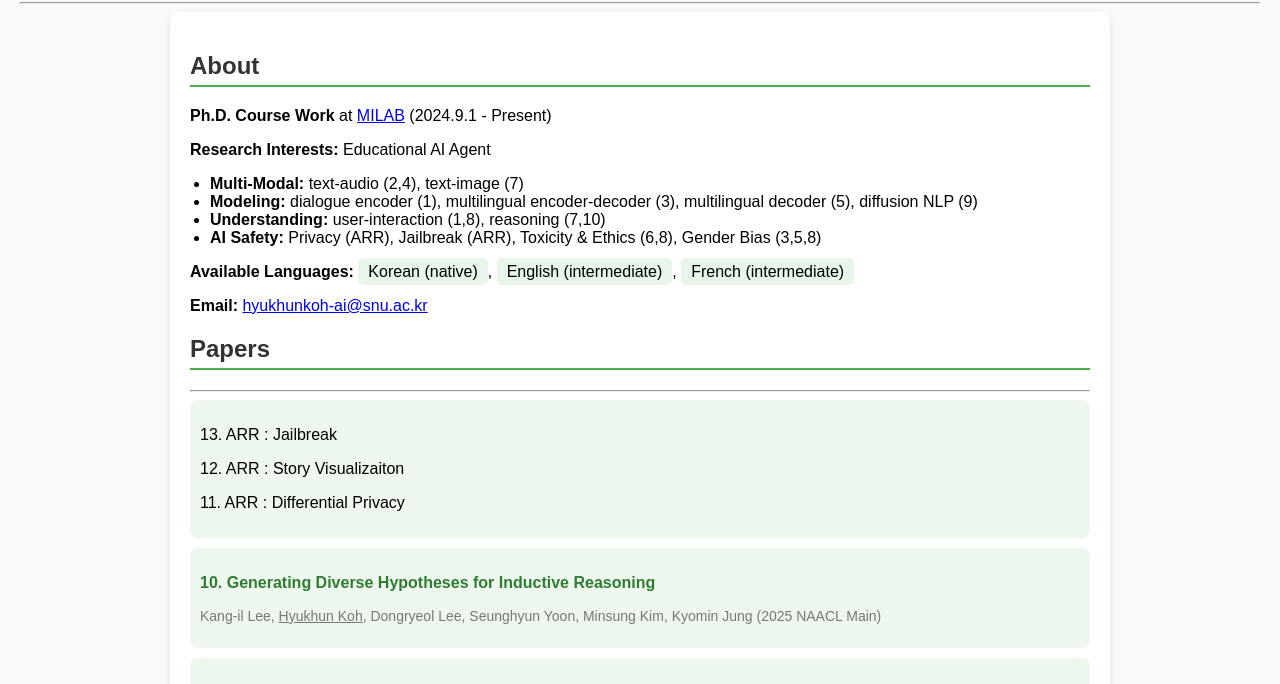
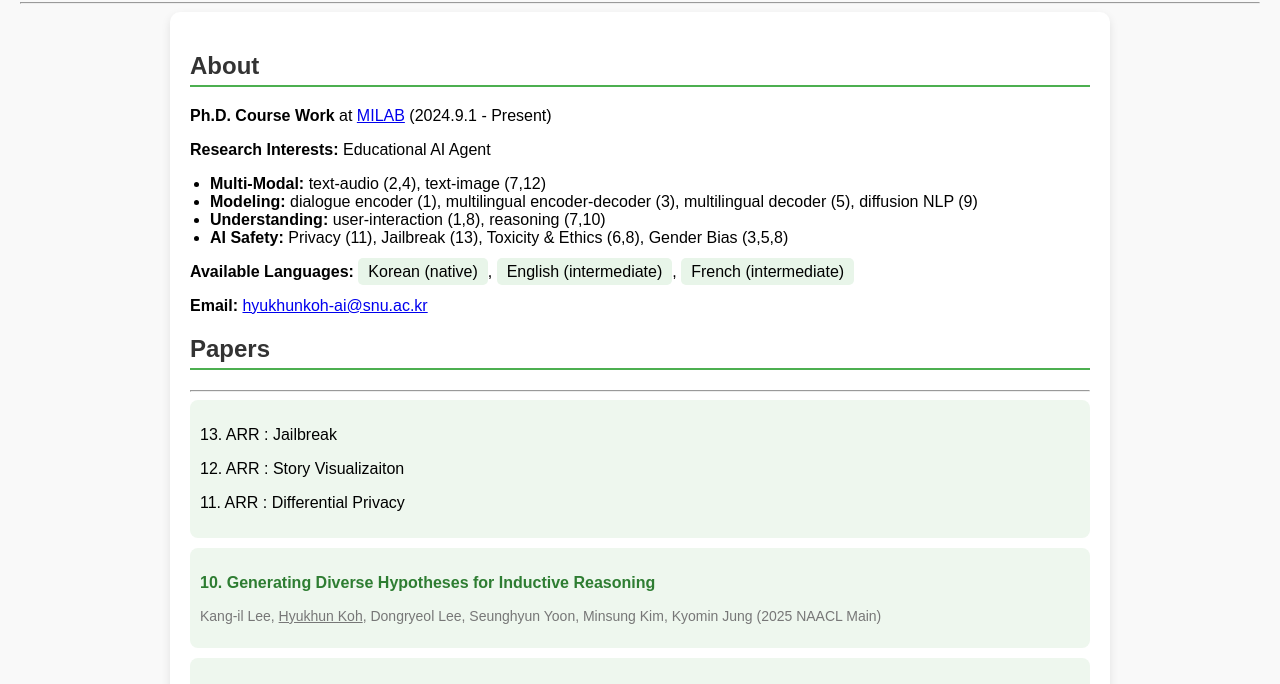
Before and after one commit to hyukhunkoh-ai/hyukhunkoh-ai.github.io, a plain HTML site: page index.html in a window 1280 px wide. Shown: the part 107-791 px from the top of the page. Drawn offline with Linux system fonts and the light colour scheme.

Commit message:
Update index.html

```diff
--- a/index.html
+++ b/index.html
@@ -69,10 +69,10 @@
         <p><strong>Research Interests:</strong> Educational AI Agent</p>
 
         <ul>
-            <li><strong>Multi-Modal:</strong> text-audio (2,4), text-image (7)</li>
+            <li><strong>Multi-Modal:</strong> text-audio (2,4), text-image (7,12)</li>
             <li><strong>Modeling:</strong> dialogue encoder (1), multilingual encoder-decoder (3), multilingual decoder (5), diffusion NLP (9)</li>
             <li><strong>Understanding:</strong> user-interaction (1,8), reasoning (7,10)</li>
-            <li><strong>AI Safety:</strong> Privacy (ARR), Jailbreak (ARR), Toxicity & Ethics (6,8), Gender Bias (3,5,8)</li>
+            <li><strong>AI Safety:</strong> Privacy (11), Jailbreak (13), Toxicity & Ethics (6,8), Gender Bias (3,5,8)</li>
         </ul>
 
         <p><strong>Available Languages:</strong> <span class="highlight">Korean (native)</span>, <span class="highlight">English (intermediate)</span>, <span class="highlight">French (intermediate)</span></p>
```
